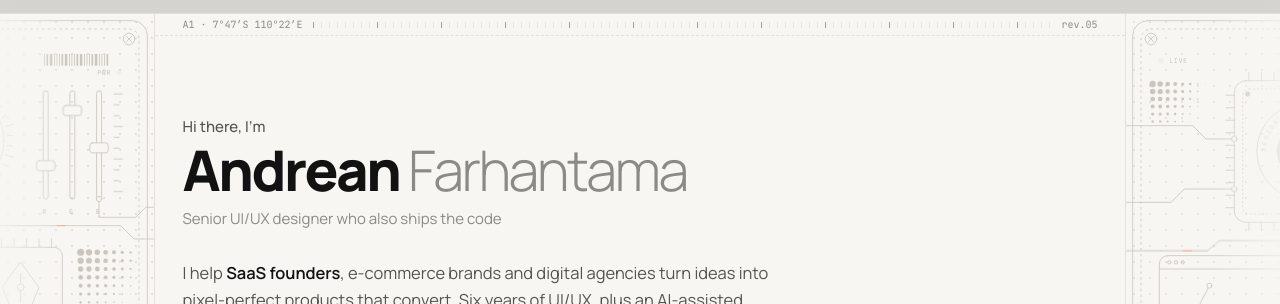
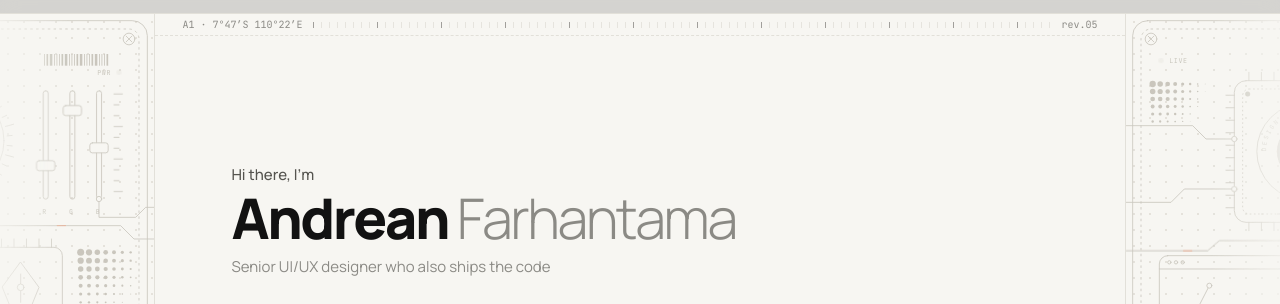
Before and after one commit to includechannel12/portfolio, a plain HTML site: page index.html in a window 1280 px wide. Shown: the part 42-346 px from the top of the page. Drawn offline with Linux system fonts and the light colour scheme.

Commit message:
Give the hero more room on all sides
Co-Authored-By: Claude Opus 5.5 <noreply@anthropic.com>

```diff
--- a/index.html
+++ b/index.html
@@ -15,7 +15,7 @@
   <link rel="preconnect" href="https://fonts.googleapis.com" />
   <link rel="preconnect" href="https://fonts.gstatic.com" crossorigin />
   <link href="https://fonts.googleapis.com/css2?family=Manrope:wght@200..800&family=JetBrains+Mono:wght@400;500&display=swap" rel="stylesheet" />
-  <link rel="stylesheet" href="style.css?v=17" />
+  <link rel="stylesheet" href="style.css?v=18" />
 </head>
 <body>
   <!-- Intro layer: lo-fi skeleton of the page, resolved into the real thing -->
--- a/style.css
+++ b/style.css
@@ -227,7 +227,8 @@ a { color: inherit; text-decoration: none; }
 @keyframes cursorMove { 0%, 100% { transform: translate(0, 0); } 45% { transform: translate(-46px, -20px); } 70% { transform: translate(-20px, 10px); } }
 
 .hero {
-  padding: clamp(48px, 8vw, 80px) var(--gutter) 56px;
+  /* roomier: more air above, below and from the sheet's left border */
+  padding: clamp(64px, 10vw, 128px) clamp(24px, 6vw, 96px) clamp(64px, 8vw, 112px);
   max-width: 600px;
   box-sizing: content-box;
 }
```
